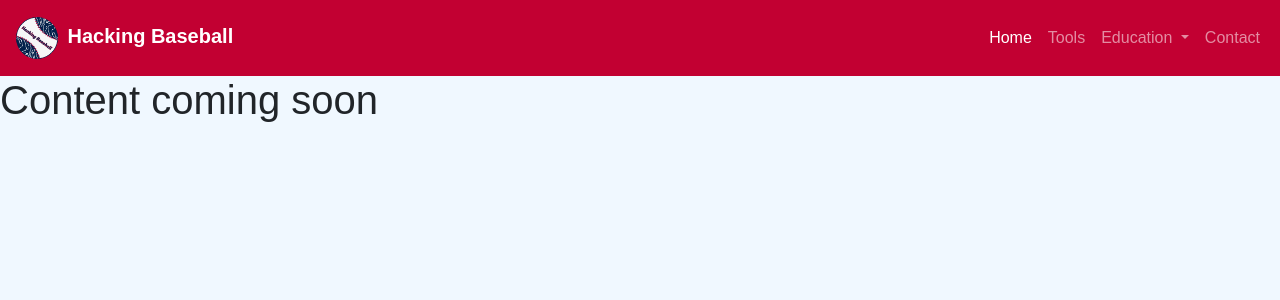
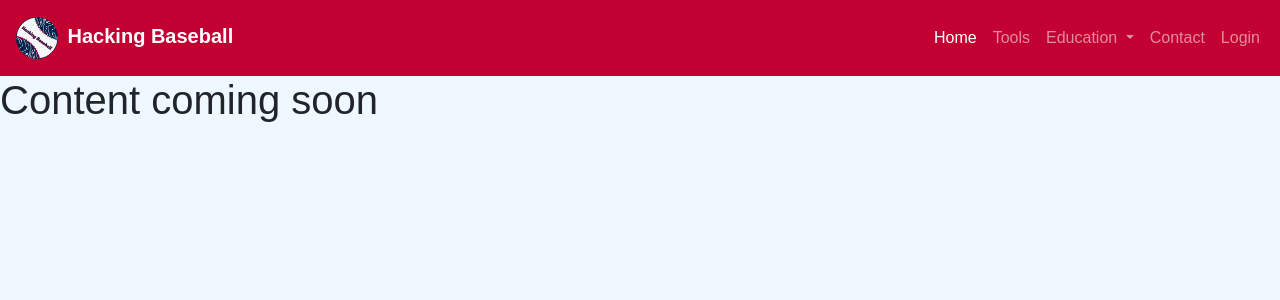
Before and after one commit to JackHalley/HackingBaseball, a Flask app: page /faq in a window 1280 px wide. Shown: the top 300 px of the page. Run offline with Flask 3, Linux system fonts and the light colour scheme.

Commit message:
updated all navbars

```diff
--- a/templates/blog.html
+++ b/templates/blog.html
@@ -109,6 +109,10 @@
                 <li class="nav-item">
                     <a class="nav-link" href="{{ url_for('contact') }}">Contact</a>
                 </li>
+                 <li class="nav-item">
+                    <a class="nav-link" href="{{ url_for('login') }}">Login</a>
+
+                </li>
             </ul>
         </div>
     </div>
--- a/templates/contact.html
+++ b/templates/contact.html
@@ -91,11 +91,14 @@
                 <li class="nav-item">
                     <a class="nav-link" href="{{ url_for('contact') }}">Contact</a>
                 </li>
+                 <li class="nav-item">
+                    <a class="nav-link" href="{{ url_for('login') }}">Login</a>
+
+                </li>
             </ul>
         </div>
     </div>
 </nav>
-
 
 
 <!-- Contact Section -->
--- a/templates/faq.html
+++ b/templates/faq.html
@@ -111,11 +111,13 @@
                 <li class="nav-item">
                     <a class="nav-link" href="{{ url_for('contact') }}">Contact</a>
                 </li>
+                 <li class="nav-item">
+                    <a class="nav-link" href="{{ url_for('login') }}">Login</a>
+                </li>
             </ul>
         </div>
     </div>
 </nav>
-
 
 <h1>Content coming soon</h1>
 
--- a/templates/got.html
+++ b/templates/got.html
@@ -110,6 +110,10 @@
                 <li class="nav-item">
                     <a class="nav-link" href="{{ url_for('contact') }}">Contact</a>
                 </li>
+                 <li class="nav-item">
+                    <a class="nav-link" href="{{ url_for('login') }}">Login</a>
+
+                </li>
             </ul>
         </div>
     </div>
--- a/templates/player_dashboard.html
+++ b/templates/player_dashboard.html
@@ -115,6 +115,10 @@
                 </li>
                 <li class="nav-item">
                     <a class="nav-link" href="{{ url_for('contact') }}">Contact</a>
+                </li>
+                 <li class="nav-item">
+                    <a class="nav-link" href="{{ url_for('login') }}">Login</a>
+
                 </li>
             </ul>
         </div>
--- a/templates/tools.html
+++ b/templates/tools.html
@@ -91,6 +91,10 @@
                 <li class="nav-item">
                     <a class="nav-link" href="{{ url_for('contact') }}">Contact</a>
                 </li>
+                 <li class="nav-item">
+                    <a class="nav-link" href="{{ url_for('login') }}">Login</a>
+
+                </li>
             </ul>
         </div>
     </div>
--- a/templates/tutorials.html
+++ b/templates/tutorials.html
@@ -110,6 +110,10 @@
                 <li class="nav-item">
                     <a class="nav-link" href="{{ url_for('contact') }}">Contact</a>
                 </li>
+                 <li class="nav-item">
+                    <a class="nav-link" href="{{ url_for('login') }}">Login</a>
+
+                </li>
             </ul>
         </div>
     </div>
```
